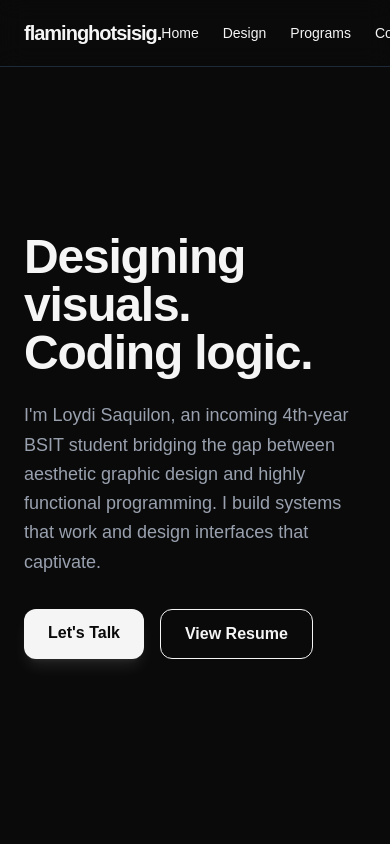
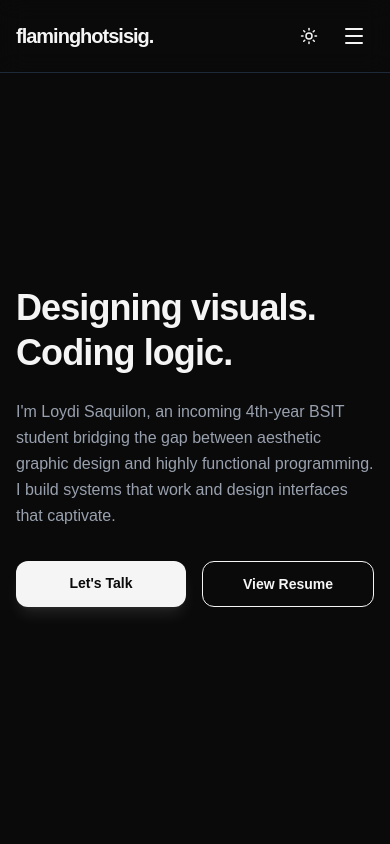
Before and after one commit to loydskie11/flaminghotsisig-personal-website, a React (Vite) app: page / in a window 390 px wide. Shown: the top 844 px of the page. Built offline with nearby package versions, Linux system fonts and the light colour scheme.

Commit message:
added responsivness

```diff
--- a/src/App.jsx
+++ b/src/App.jsx
@@ -1,5 +1,5 @@
 import React, { useState, useEffect } from 'react';
-import { Moon, Sun, Mail, ExternalLink, Image as ImageIcon } from 'lucide-react';
+import { Moon, Sun, Mail, ExternalLink, Image as ImageIcon, Menu, X } from 'lucide-react';
 import { motion, AnimatePresence } from 'framer-motion';
 
 const GithubIcon = ({ size = 24 }) => (
@@ -50,6 +50,7 @@ const graphicData = {
 const App = () => {
   const [isDarkMode, setIsDarkMode] = useState(true);
   const [activeTab, setActiveTab] = useState('pubmats');
+  const [isMobileMenuOpen, setIsMobileMenuOpen] = useState(false);
 
   // Toggle Dark Mode
   useEffect(() => {
@@ -60,59 +61,118 @@ const App = () => {
     }
   }, [isDarkMode]);
 
+  // Prevent scrolling when mobile menu is open
+  useEffect(() => {
+    if (isMobileMenuOpen) {
+      document.body.style.overflow = 'hidden';
+    } else {
+      document.body.style.overflow = 'unset';
+    }
+  }, [isMobileMenuOpen]);
+
   // Animation Variants
   const fadeInUp = {
     hidden: { opacity: 0, y: 40 },
     visible: { opacity: 1, y: 0, transition: { duration: 0.6, ease: "easeOut" } }
   };
 
+  const navLinks = [
+    { name: 'Home', href: '#home' },
+    { name: 'Design', href: '#design' },
+    { name: 'Programs', href: '#programs' },
+    { name: 'Contact', href: '#contact' },
+  ];
+
   return (
     <div className="min-h-screen bg-white text-black transition-colors duration-500 dark:bg-black dark:text-white font-sans">
 
       {/* NAVIGATION BAR */}
       <nav className="fixed top-0 w-full z-50 bg-white/80 dark:bg-black/80 backdrop-blur-md border-b border-gray-200 dark:border-gray-800">
-        <div className="max-w-6xl mx-auto px-6 py-4 flex justify-between items-center">
-          <span className="text-xl font-bold tracking-tighter">flaminghotsisig.</span>
-          <div className="flex gap-6 items-center font-medium text-sm">
-            <a href="#home" className="hover:text-gray-500 transition-colors">Home</a>
-            <a href="#design" className="hover:text-gray-500 transition-colors">Design</a>
-            <a href="#programs" className="hover:text-gray-500 transition-colors">Programs</a>
-            <a href="#contact" className="hover:text-gray-500 transition-colors">Contact</a>
+        <div className="max-w-6xl mx-auto px-4 md:px-6 py-4 flex justify-between items-center relative">
+          <span className="text-xl font-bold tracking-tighter z-50">flaminghotsisig.</span>
+
+          {/* Desktop Navigation */}
+          <div className="hidden md:flex gap-6 items-center font-medium text-sm">
+            {navLinks.map((link) => (
+              <a key={link.name} href={link.href} className="hover:text-gray-500 transition-colors">
+                {link.name}
+              </a>
+            ))}
+            <button
+              onClick={() => setIsDarkMode(!isDarkMode)}
+              className="p-2 rounded-full hover:bg-gray-200 dark:hover:bg-gray-800 transition-colors"
+              aria-label="Toggle Dark Mode"
+            >
+              {isDarkMode ? <Sun size={18} /> : <Moon size={18} />}
+            </button>
+          </div>
+
+          {/* Mobile Navigation Toggle */}
+          <div className="flex md:hidden items-center gap-2 z-50">
             <button
               onClick={() => setIsDarkMode(!isDarkMode)}
               className="p-2 rounded-full hover:bg-gray-200 dark:hover:bg-gray-800 transition-colors"
             >
               {isDarkMode ? <Sun size={18} /> : <Moon size={18} />}
             </button>
+            <button
+              onClick={() => setIsMobileMenuOpen(!isMobileMenuOpen)}
+              className="p-2 rounded-full hover:bg-gray-200 dark:hover:bg-gray-800 transition-colors"
+            >
+              {isMobileMenuOpen ? <X size={24} /> : <Menu size={24} />}
+            </button>
           </div>
         </div>
+
+        {/* Mobile Dropdown Menu */}
+        <AnimatePresence>
+          {isMobileMenuOpen && (
+            <motion.div
+              initial={{ opacity: 0, y: -20 }}
+              animate={{ opacity: 1, y: 0 }}
+              exit={{ opacity: 0, y: -20 }}
+              className="absolute top-full left-0 w-full h-screen bg-white dark:bg-black border-t border-gray-200 dark:border-gray-800 md:hidden flex flex-col pt-8 px-6 gap-6 text-2xl font-bold z-40"
+            >
+              {navLinks.map((link) => (
+                <a
+                  key={link.name}
+                  href={link.href}
+                  onClick={() => setIsMobileMenuOpen(false)}
+                  className="hover:text-gray-500 transition-colors border-b border-gray-100 dark:border-gray-900 pb-4"
+                >
+                  {link.name}
+                </a>
+              ))}
+            </motion.div>
+          )}
+        </AnimatePresence>
       </nav>
 
       {/* HOME / ABOUT ME SECTION */}
-      <section id="home" className="pt-32 pb-20 px-6 max-w-6xl mx-auto min-h-screen flex flex-col justify-center">
+      <section id="home" className="pt-32 pb-20 px-4 md:px-6 max-w-6xl mx-auto min-h-screen flex flex-col justify-center">
         <motion.div initial="hidden" animate="visible" variants={fadeInUp} className="max-w-3xl">
-          <h1 className="text-5xl md:text-7xl font-bold tracking-tight mb-6">
+          <h1 className="text-4xl sm:text-5xl lg:text-7xl font-bold tracking-tight mb-6 leading-tight">
             Designing visuals. <br /> Coding logic.
           </h1>
-          <p className="text-lg md:text-xl text-gray-600 dark:text-gray-400 mb-8 leading-relaxed">
+          <p className="text-base sm:text-lg lg:text-xl text-gray-600 dark:text-gray-400 mb-8 leading-relaxed">
             I'm Loydi Saquilon, an incoming 4th-year BSIT student bridging the gap between aesthetic graphic design and highly functional programming. I build systems that work and design interfaces that captivate.
           </p>
-          <div className="flex gap-4">
-            <a href="#contact" className="bg-black text-white dark:bg-white dark:text-black px-6 py-3 rounded-xl font-bold hover:scale-105 transition-transform shadow-lg shadow-black/10 dark:shadow-white/10">
+          <div className="flex flex-wrap gap-4">
+            <a href="#contact" className="bg-black text-white dark:bg-white dark:text-black px-6 py-3 rounded-xl font-bold hover:scale-105 transition-transform shadow-lg shadow-black/10 dark:shadow-white/10 text-sm sm:text-base text-center flex-1 sm:flex-none">
               Let's Talk
             </a>
-            <a href="/resume.pdf" className="border border-black dark:border-white px-6 py-3 rounded-xl font-bold hover:bg-black hover:text-white dark:hover:bg-white dark:hover:text-black transition-colors">
+            <a href="/resume.pdf" className="border border-black dark:border-white px-6 py-3 rounded-xl font-bold hover:bg-black hover:text-white dark:hover:bg-white dark:hover:text-black transition-colors text-sm sm:text-base text-center flex-1 sm:flex-none">
               View Resume
             </a>
           </div>
         </motion.div>
       </section>
 
-      {/* GRAPHIC DESIGN SECTION (Now with Tabs & Smooth Layouts) */}
-      <section id="design" className="py-20 px-6 max-w-6xl mx-auto border-t border-gray-200 dark:border-gray-800">
+      {/* GRAPHIC DESIGN SECTION */}
+      <section id="design" className="py-20 px-4 md:px-6 max-w-6xl mx-auto border-t border-gray-200 dark:border-gray-800">
         <motion.div initial="hidden" whileInView="visible" viewport={{ once: true }} variants={fadeInUp}>
-          <div className="flex flex-col md:flex-row md:items-end justify-between mb-10 gap-6">
-            <h2 className="text-3xl font-bold tracking-tight">Graphic Design Showcase</h2>
+          <div className="flex flex-col lg:flex-row lg:items-end justify-between mb-10 gap-6">
+            <h2 className="text-3xl sm:text-4xl font-bold tracking-tight">Graphic Design Showcase</h2>
 
             {/* Category Filter Tabs */}
             <div className="flex flex-wrap gap-2">
@@ -120,7 +180,7 @@ const App = () => {
                 <button
                   key={cat.id}
                   onClick={() => setActiveTab(cat.id)}
-                  className={`px-4 py-2 text-sm font-bold rounded-xl transition-all duration-300 ${
+                  className={`px-4 py-2 text-xs sm:text-sm font-bold rounded-xl transition-all duration-300 flex-1 sm:flex-none whitespace-nowrap ${
                     activeTab === cat.id
                       ? 'bg-black text-white dark:bg-white dark:text-black shadow-md'
                       : 'bg-gray-100 text-gray-600 hover:bg-gray-200 dark:bg-gray-900 dark:text-gray-400 dark:hover:bg-gray-800'
@@ -133,7 +193,7 @@ const App = () => {
           </div>
 
           {/* Animated Grid Layout */}
-          <motion.div layout className="grid grid-cols-1 md:grid-cols-3 gap-4">
+          <motion.div layout className="grid grid-cols-1 md:grid-cols-2 lg:grid-cols-3 gap-4">
             <AnimatePresence mode='popLayout'>
               {graphicData[activeTab].map((item) => (
                 <motion.div
@@ -149,8 +209,8 @@ const App = () => {
                   <ImageIcon size={48} className="text-gray-300 dark:text-gray-700" />
 
                   {/* Hover Overlay */}
-                  <div className="absolute inset-0 bg-black/70 opacity-0 group-hover:opacity-100 transition-opacity duration-300 flex items-center justify-center backdrop-blur-sm">
-                    <span className="text-white font-bold tracking-wider">{item.title}</span>
+                  <div className="absolute inset-0 bg-black/70 opacity-0 group-hover:opacity-100 transition-opacity duration-300 flex items-center justify-center backdrop-blur-sm p-4 text-center">
+                    <span className="text-white font-bold tracking-wider text-sm sm:text-base">{item.title}</span>
                   </div>
                 </motion.div>
               ))}
@@ -160,11 +220,11 @@ const App = () => {
       </section>
 
       {/* PROGRAMS / PROJECTS SECTION */}
-      <section id="programs" className="py-20 px-6 max-w-6xl mx-auto border-t border-gray-200 dark:border-gray-800">
+      <section id="programs" className="py-20 px-4 md:px-6 max-w-6xl mx-auto border-t border-gray-200 dark:border-gray-800">
         <motion.div initial="hidden" whileInView="visible" viewport={{ once: true }} variants={fadeInUp}>
-          <h2 className="text-3xl font-bold mb-10 tracking-tight">Technical Projects</h2>
+          <h2 className="text-3xl sm:text-4xl font-bold mb-10 tracking-tight">Technical Projects</h2>
 
-          <div className="grid grid-cols-1 md:grid-cols-2 gap-8">
+          <div className="grid grid-cols-1 md:grid-cols-2 gap-6 sm:gap-8">
             {[
               {
                 title: 'RAG-Powered Institutional Knowledge System',
@@ -180,15 +240,15 @@ const App = () => {
               <motion.div
                 key={idx}
                 whileHover={{ y: -5 }}
-                className="border border-gray-200 dark:border-gray-800 p-8 rounded-2xl hover:border-black dark:hover:border-white transition-colors bg-white dark:bg-black shadow-sm hover:shadow-xl dark:shadow-none"
+                className="border border-gray-200 dark:border-gray-800 p-6 sm:p-8 rounded-2xl hover:border-black dark:hover:border-white transition-colors bg-white dark:bg-black shadow-sm hover:shadow-xl dark:shadow-none flex flex-col h-full"
               >
-                <div className="h-48 bg-gray-100 dark:bg-gray-900 rounded-xl mb-6 flex items-center justify-center overflow-hidden">
-                  <span className="text-gray-400 text-sm">App Screenshot Placeholder</span>
+                <div className="h-40 sm:h-48 bg-gray-100 dark:bg-gray-900 rounded-xl mb-6 flex items-center justify-center overflow-hidden shrink-0">
+                  <span className="text-gray-400 text-xs sm:text-sm">App Screenshot Placeholder</span>
                 </div>
-                <h3 className="text-xl font-bold mb-2">{project.title}</h3>
-                <p className="text-sm text-gray-500 mb-4 font-mono">{project.stack}</p>
-                <p className="text-gray-600 dark:text-gray-400 mb-6 text-sm">{project.desc}</p>
-                <a href="#" className="inline-flex items-center gap-2 font-bold text-sm hover:underline">
+                <h3 className="text-lg sm:text-xl font-bold mb-2">{project.title}</h3>
+                <p className="text-xs sm:text-sm text-gray-500 mb-4 font-mono">{project.stack}</p>
+                <p className="text-gray-600 dark:text-gray-400 mb-6 text-sm flex-grow">{project.desc}</p>
+                <a href="#" className="inline-flex items-center gap-2 font-bold text-sm hover:underline mt-auto">
                   View Details <ExternalLink size={16} />
                 </a>
               </motion.div>
@@ -198,17 +258,17 @@ const App = () => {
       </section>
 
       {/* CONTACT SECTION */}
-      <section id="contact" className="py-32 px-6 max-w-6xl mx-auto border-t border-gray-200 dark:border-gray-800 text-center">
+      <section id="contact" className="py-24 sm:py-32 px-4 md:px-6 max-w-6xl mx-auto border-t border-gray-200 dark:border-gray-800 text-center">
         <motion.div initial="hidden" whileInView="visible" viewport={{ once: true }} variants={fadeInUp}>
-          <h2 className="text-4xl font-bold mb-6">Let's build something together.</h2>
-          <p className="text-gray-600 dark:text-gray-400 mb-10 max-w-2xl mx-auto">
+          <h2 className="text-3xl sm:text-4xl font-bold mb-6">Let's build something together.</h2>
+          <p className="text-sm sm:text-base text-gray-600 dark:text-gray-400 mb-10 max-w-2xl mx-auto px-4 sm:px-0">
             Whether it's a sleek brand identity, engaging pubmats, or a complex full-stack web application, I'm currently open for freelance opportunities and collaborations.
           </p>
-          <div className="flex justify-center gap-6">
-            <a href="mailto:loyddsaquilon@gmail.com" className="p-4 border border-gray-200 dark:border-gray-800 rounded-2xl hover:bg-black hover:text-white dark:hover:bg-white dark:hover:text-black transition-all hover:scale-110 shadow-sm">
+          <div className="flex justify-center gap-4 sm:gap-6">
+            <a href="mailto:loyddsaquilon@gmail.com" className="p-3 sm:p-4 border border-gray-200 dark:border-gray-800 rounded-2xl hover:bg-black hover:text-white dark:hover:bg-white dark:hover:text-black transition-all hover:scale-110 shadow-sm">
               <Mail size={24} />
             </a>
-            <a href="https://github.com/loydskie11" target="_blank" rel="noreferrer" className="p-4 border border-gray-200 dark:border-gray-800 rounded-2xl hover:bg-black hover:text-white dark:hover:bg-white dark:hover:text-black transition-all hover:scale-110 shadow-sm">
+            <a href="https://github.com/loydskie11" target="_blank" rel="noreferrer" className="p-3 sm:p-4 border border-gray-200 dark:border-gray-800 rounded-2xl hover:bg-black hover:text-white dark:hover:bg-white dark:hover:text-black transition-all hover:scale-110 shadow-sm">
               <GithubIcon size={24} />
             </a>
           </div>
@@ -216,7 +276,7 @@ const App = () => {
       </section>
 
       {/* FOOTER */}
-      <footer className="py-8 text-center text-sm text-gray-500 border-t border-gray-200 dark:border-gray-800">
+      <footer className="py-8 px-4 text-center text-xs sm:text-sm text-gray-500 border-t border-gray-200 dark:border-gray-800">
         <p>© {new Date().getFullYear()} Jhon Lyod L. Saquilon (flaminghotsisig). All rights reserved.</p>
       </footer>
 
```
